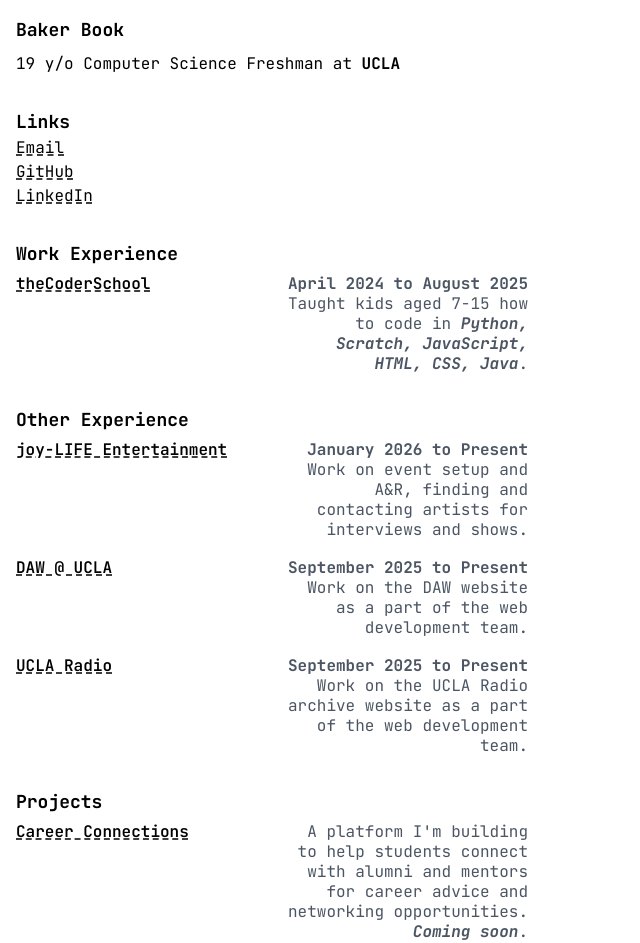
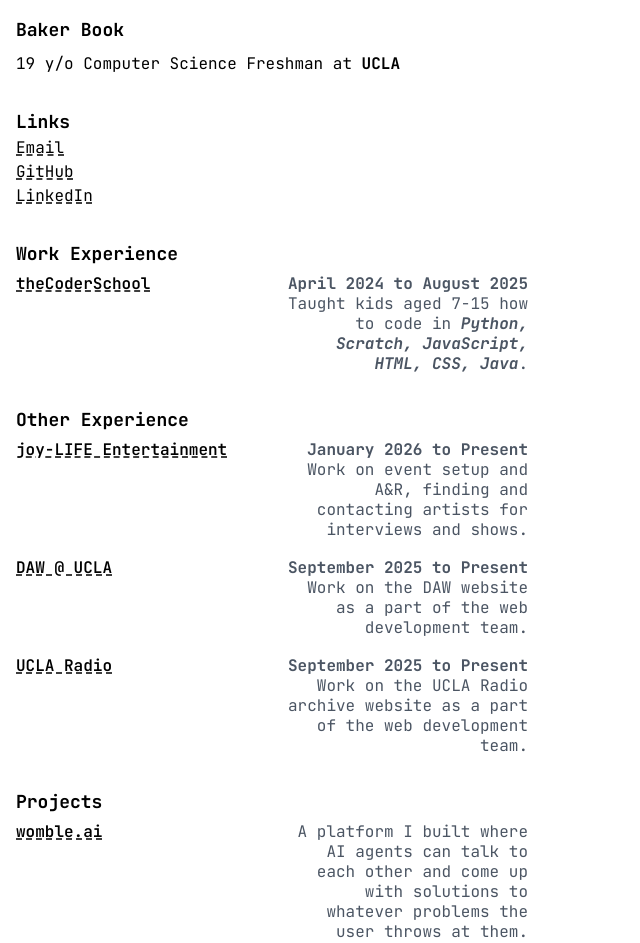
Before and after one commit to bakerbook/portfolio, a React (Vite) app: page / in a window 1280 px wide. Shown: the top 943 px of the page, without its empty margins (0-640 px from the left). Built offline with nearby package versions, Linux system fonts and the light colour scheme.

Commit message:
Comment out Career Connections

```diff
--- a/src/components/Projects.tsx
+++ b/src/components/Projects.tsx
@@ -5,7 +5,7 @@
         <div className="mb-8 max-w-full md:max-w-[40vw] space-y-1">
         <p className="font-bold text-lg">Projects</p>
         <div className="flex flex-col space-y-4">
-            <div className="flex flex-col md:flex-row md:justify-between items-start md:items-baseline gap-2 md:gap-0">
+            {/* <div className="flex flex-col md:flex-row md:justify-between items-start md:items-baseline gap-2 md:gap-0">
                 <div className="flex-1">
                     <a
                         title="coming soon.."
@@ -19,7 +19,7 @@
                 <div className="flex-1 text-base text-gray-600 leading-tight mt-1 md:mt-0 md:text-right md:ml-4">
                     A platform I'm building to help students connect with alumni and mentors for career advice and networking opportunities.<br></br><span className="italic font-bold">Coming soon</span>.
                 </div>
-            </div>
+            </div> */}
             <div className="flex flex-col md:flex-row md:justify-between items-start md:items-baseline gap-2 md:gap-0">
                 <div className="flex-1">
                     <a
```
